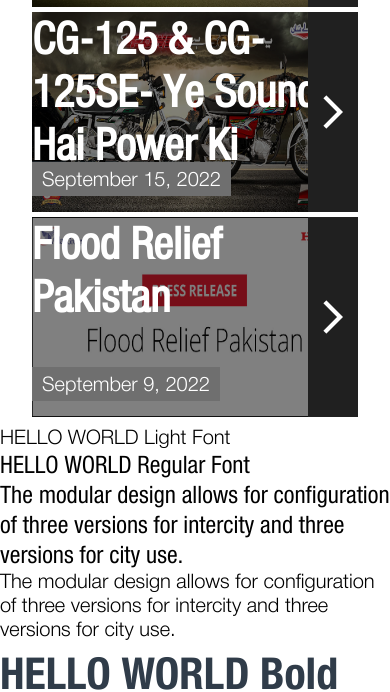
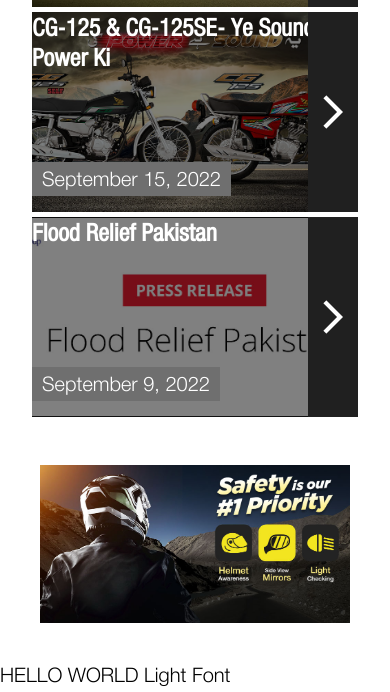
Before and after one commit to droidhazard/atlas-honda-website, a plain HTML site: page index.html in a window 390 px wide. Shown: the part 820-1512 px from the top of the page. Drawn offline with Linux system fonts and the light colour scheme.

Commit message:
finalize bottom slider responsively

```diff
--- a/index.html
+++ b/index.html
@@ -20,6 +20,7 @@
 </head>
 
 <body>
+  <!-- NAVBAR -->
   <nav class="navbar">
     <li><a href="./"><img src="./images/2560px-Honda_logo.svg.png" alt="" class="brand-logo"></a></li>
     <ul class="desktop">
@@ -45,7 +46,7 @@
   </nav>
 
   <main>
-    <!-- HERO SECTION / SWIPER JS -->
+    <!-- HERO SECTION w/ SWIPER JS -->
     <div class="hero-section">
       <!-- Slider main container -->
       <div class="swiper">
@@ -127,7 +128,7 @@
         <div class="swiper-button-next"></div>
 
         <!-- If we need scrollbar -->
-        <div class="swiper-scrollbar"></div>
+        <!-- <div class="swiper-scrollbar"></div> -->
       </div>
     </div>
 
@@ -171,6 +172,29 @@
         </div>
       </div>
     </div>
+
+    <!-- BOTTOM SLIDER w/ SWIPER JS -->
+    <div class="bottom-slider">
+      <div class="swiper mySwiper">
+        <div class="swiper-wrapper">
+          <div class="swiper-slide">
+            <img src="./images/bottom-slider/bottom-slider1.jpg" alt="">
+          </div>
+          <div class="swiper-slide">
+            <img src="./images/bottom-slider/bottom-slider2.jpg" alt="">
+          </div>
+          <div class="swiper-slide">
+            <img src="./images/bottom-slider/bottom-slider3.jpg" alt="">
+          </div>
+          <div class="swiper-slide">
+            <img src="./images/bottom-slider/bottom-slider4.jpg" alt="">
+          </div>
+        </div>
+        <div class="swiper-pagination"></div>
+        <!-- <div class="swiper-button-prev"></div>
+        <div class="swiper-button-next"></div> -->
+      </div>
+    </div>
   </main>
 
 
@@ -189,27 +213,52 @@
 
   <!-- Initialize SwiperJS -->
   <script>
-    const swiper = new Swiper('.swiper', {
-      // Optional parameters
-      direction: 'horizontal',
-      loop: true,
+    // Hero Section
+    // const swiper = new Swiper('.swiper', {
+    //   // Optional parameters
+    //   direction: 'horizontal',
+    //   effect: 'cube',
+    //   loop: true,
 
-      // If we need pagination
-      pagination: {
-        el: '.swiper-pagination',
-      },
+    //   // If we need pagination
+    //   pagination: {
+    //     el: '.swiper-pagination',
+    //   },
 
-      // Navigation arrows
-      navigation: {
-        nextEl: '.swiper-button-next',
-        prevEl: '.swiper-button-prev',
-      },
+    //   // Navigation arrows
+    //   navigation: {
+    //     nextEl: '.swiper-button-next',
+    //     prevEl: '.swiper-button-prev',
+    //   },
 
-      // And if we need scrollbar
-      // scrollbar: {
-      //   el: '.swiper-scrollbar',
-      // },
-    });
+    //   // And if we need scrollbar
+    //   // scrollbar: {
+    //   //   el: '.swiper-scrollbar',
+    //   // },
+    // });
+    var swiper = new Swiper(".swiper", {
+        grabCursor: true,
+        effect: "creative",
+        loop: true,
+        spaceBetween: 30,
+        centeredSlides: true,
+        autoplay: {
+          delay: 2500,
+          disableOnInteraction: false,
+        },
+        creativeEffect: {
+          prev: {
+            shadow: true,
+            translate: [0, 0, -400],
+          },
+          next: {
+            translate: ["100%", 0, 0],
+          },
+        },
+      });
+
+    // BOTTOM SLIDER
+
   </script>
 </body>
 
--- a/styles.css
+++ b/styles.css
@@ -189,6 +189,7 @@
   width: 100%;
   height: 100%;
   display: flex;
+  transition: all 0.2s ease-out;
 }
 
 .swiper-image {
@@ -305,7 +306,12 @@
   font-size: 3rem;
 }
 
-
+/* BOTTOM SLIDER */
+.bottom-slider {
+  padding: 40px;
+  height: 80%;
+  /* background-color: yellow; */
+}
 
 
 
@@ -370,6 +376,7 @@
 
   .news-thumbnail {
     width: 100%;
+    object-fit: cover;
     filter: brightness(0.5);
   }
 
@@ -380,6 +387,7 @@
 
   .news-title {
     font-family: 'MAN-regular';
+    font-size: 1.5rem;
     color: #fff;
   }
 
```
Also changed, not shown: images/bottom-slider/bottom-slider1.jpg (added), images/bottom-slider/bottom-slider2.jpg (added), images/bottom-slider/bottom-slider3.jpg (added), images/bottom-slider/bottom-slider4.jpg (added).
